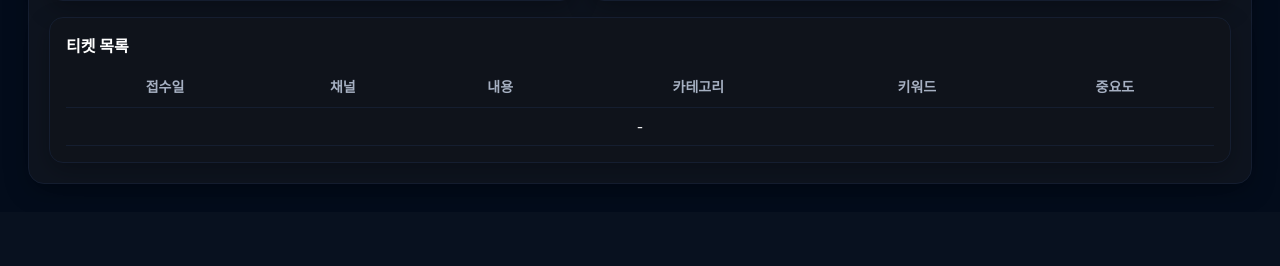
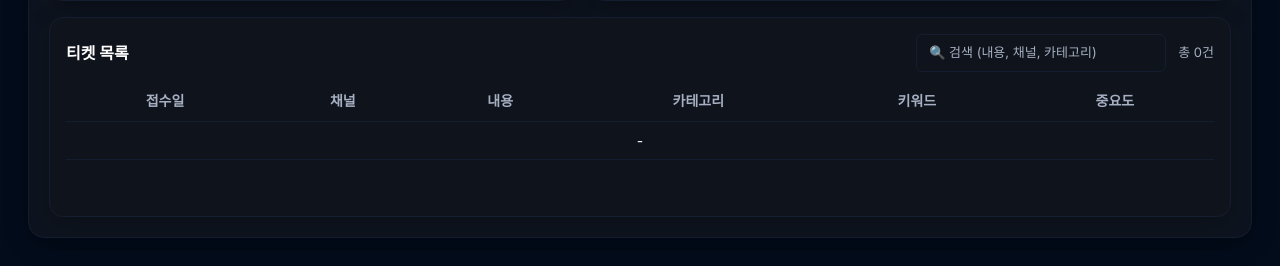
Before and after one commit to ghwo6/ClaraCS, a Flask app: page /classify in a window 1280 px wide. Shown: the part 723-989 px from the top of the page. Before the commit the page ends 907 px from the top, so only its background shows below. Run offline with Flask 3, Linux system fonts and the light colour scheme; parts of the project's set-up code (start-up, migrations or seed data) failed here and were passed over; some libraries are stand-ins or nearby versions.

Commit message:
Feat: 자동 분류 > 티켓 페이지네이션 적용, 검색기능 추가

```diff
--- a/static/css/classify.css
+++ b/static/css/classify.css
@@ -110,3 +110,93 @@
 @keyframes spin {
   to { transform: rotate(360deg); }
 }
+
+/* 티켓 목록 헤더 */
+.ticket-header {
+  display: flex;
+  justify-content: space-between;
+  align-items: center;
+  margin-bottom: 8px;
+}
+
+.ticket-controls {
+  display: flex;
+  align-items: center;
+  gap: 12px;
+}
+
+/* 검색 입력창 */
+.search-input {
+  padding: 8px 12px;
+  border: 1px solid var(--line);
+  border-radius: 6px;
+  background: var(--bg-card);
+  color: var(--text);
+  font-size: 13px;
+  width: 250px;
+  transition: all 0.2s;
+}
+
+.search-input:focus {
+  outline: none;
+  border-color: var(--brand);
+  box-shadow: 0 0 0 3px rgba(59, 130, 246, 0.1);
+}
+
+.search-input::placeholder {
+  color: var(--muted);
+}
+
+/* 티켓 카운트 */
+.ticket-count {
+  font-size: 13px;
+  color: var(--muted);
+  font-weight: 500;
+}
+
+/* 페이지네이션 */
+.pagination {
+  display: flex;
+  justify-content: center;
+  align-items: center;
+  gap: 8px;
+  margin-top: 16px;
+  padding: 12px 0;
+}
+
+.pagination button {
+  padding: 6px 12px;
+  border: 1px solid var(--line);
+  background: var(--bg-card);
+  color: var(--text);
+  border-radius: 6px;
+  cursor: pointer;
+  font-size: 13px;
+  font-weight: 500;
+  transition: all 0.2s;
+  min-width: 36px;
+}
+
+.pagination button:hover:not(:disabled) {
+  background: var(--brand);
+  color: white;
+  border-color: var(--brand);
+}
+
+.pagination button.active {
+  background: var(--brand);
+  color: white;
+  border-color: var(--brand);
+  font-weight: 600;
+}
+
+.pagination button:disabled {
+  opacity: 0.4;
+  cursor: not-allowed;
+}
+
+.pagination .page-info {
+  font-size: 13px;
+  color: var(--muted);
+  margin: 0 8px;
+}
--- a/static/js/auto_classify.js
+++ b/static/js/auto_classify.js
@@ -293,11 +293,91 @@ function renderReliability(r, ui) {
   `;
 }
 
+// 티켓 데이터 저장 (페이지네이션/검색용)
+let allTickets = [];
+let filteredTickets = [];
+let currentPage = 1;
+const ITEMS_PER_PAGE = 30;
+
 function renderTicketTableFromAll(all_by_category) {
   const tbody = document.getElementById("ticketTableBody");
   if (!tbody) return;
-  const rows = flatAllByCategory(all_by_category); // 전체 티켓
-  tbody.innerHTML = rows.map(t => `
+
+  // 전체 티켓 저장
+  allTickets = flatAllByCategory(all_by_category);
+  filteredTickets = [...allTickets];
+  currentPage = 1;
+
+  // 티켓 카운트 업데이트
+  updateTicketCount(allTickets.length);
+
+  // 검색 이벤트 바인딩
+  bindSearchEvent();
+
+  // 첫 페이지 렌더링
+  renderTicketTable();
+}
+
+function updateTicketCount(count) {
+  const countEl = document.getElementById("ticket-count");
+  if (countEl) {
+    countEl.textContent = `총 ${count.toLocaleString()}건`;
+  }
+}
+
+function bindSearchEvent() {
+  const searchInput = document.getElementById("ticket-search");
+  if (!searchInput) return;
+
+  // 이미 바인딩 되었으면 스킵
+  if (searchInput.dataset.bound) return;
+  searchInput.dataset.bound = 'true';
+
+  searchInput.addEventListener('input', function(e) {
+    const keyword = e.target.value.toLowerCase().trim();
+
+    if (!keyword) {
+      // 검색어가 없으면 전체 표시
+      filteredTickets = [...allTickets];
+    } else {
+      // 검색 필터링 (내용, 채널, 카테고리)
+      filteredTickets = allTickets.filter(t => {
+        return (
+          (t.content && t.content.toLowerCase().includes(keyword)) ||
+          (t.channel && t.channel.toLowerCase().includes(keyword)) ||
+          (t.category && t.category.toLowerCase().includes(keyword))
+        );
+      });
+    }
+
+    // 첫 페이지로 리셋
+    currentPage = 1;
+    updateTicketCount(filteredTickets.length);
+    renderTicketTable();
+  });
+}
+
+function renderTicketTable() {
+  const tbody = document.getElementById("ticketTableBody");
+  if (!tbody) return;
+
+  // 페이지네이션 계산
+  const totalPages = Math.ceil(filteredTickets.length / ITEMS_PER_PAGE);
+  const startIdx = (currentPage - 1) * ITEMS_PER_PAGE;
+  const endIdx = startIdx + ITEMS_PER_PAGE;
+  const pageTickets = filteredTickets.slice(startIdx, endIdx);
+
+  // 티켓이 없을 때
+  if (pageTickets.length === 0) {
+    tbody.innerHTML = `<tr><td colspan="6" style="text-align:center; padding:40px; color:var(--muted);">
+      ${filteredTickets.length === 0 && allTickets.length > 0 ? '검색 결과가 없습니다.' : '티켓 데이터가 없습니다.'}
+    </td></tr>`;
+    renderPagination(0, 0);
+    return;
+  }
+
+  // 티켓 렌더링
+  tbody.innerHTML = pageTickets.map(t => `
     <tr>
       <td>${t.received_at}</td>
       <td>${t.channel}</td>
@@ -307,7 +387,82 @@ function renderTicketTableFromAll(all_by_category) {
       <td class="right">${t.importance}</td>
     </tr>
   `).join("");
+
+  // 페이지네이션 렌더링
+  renderPagination(currentPage, totalPages);
 }
+
+function renderPagination(current, total) {
+  const paginationEl = document.getElementById("ticket-pagination");
+  if (!paginationEl) return;
+
+  if (total <= 1) {
+    paginationEl.innerHTML = '';
+    return;
+  }
+
+  let html = '';
+
+  // 이전 버튼
+  html += `<button onclick="goToPage(${current - 1})" ${current <= 1 ? 'disabled' : ''}>‹ 이전</button>`;
+
+  // 페이지 번호
+  const maxButtons = 5;
+  let startPage = Math.max(1, current - Math.floor(maxButtons / 2));
+  let endPage = Math.min(total, startPage + maxButtons - 1);
+
+  // 시작 페이지 조정
+  if (endPage - startPage < maxButtons - 1) {
+    startPage = Math.max(1, endPage - maxButtons + 1);
+  }
+
+  // 첫 페이지
+  if (startPage > 1) {
+    html += `<button onclick="goToPage(1)">1</button>`;
+    if (startPage > 2) {
+      html += `<span class="page-info">...</span>`;
+    }
+  }
+
+  // 페이지 버튼들
+  for (let i = startPage; i <= endPage; i++) {
+    html += `<button onclick="goToPage(${i})" class="${i === current ? 'active' : ''}">${i}</button>`;
+  }
+
+  // 마지막 페이지
+  if (endPage < total) {
+    if (endPage < total - 1) {
+      html += `<span class="page-info">...</span>`;
+    }
+    html += `<button onclick="goToPage(${total})">${total}</button>`;
+  }
+
+  // 다음 버튼
+  html += `<button onclick="goToPage(${current + 1})" ${current >= total ? 'disabled' : ''}>다음 ›</button>`;
+
+  // 페이지 정보
+  html += `<span class="page-info">${current} / ${total} 페이지</span>`;
+
+  paginationEl.innerHTML = html;
+}
+
+function goToPage(page) {
+  const totalPages = Math.ceil(filteredTickets.length / ITEMS_PER_PAGE);
+
+  if (page < 1 || page > totalPages) return;
+
+  currentPage = page;
+  renderTicketTable();
+
+  // 테이블 상단으로 스크롤
+  const ticketCard = document.querySelector('.card--tickets');
+  if (ticketCard) {
+    ticketCard.scrollIntoView({ behavior: 'smooth', block: 'start' });
+  }
+}
+
+// 전역 함수로 등록
+window.goToPage = goToPage;
 
 // ---------- 로딩 표시 (body 영역 가운데) ----------
 function showClassifyLoading(show) {
@@ -456,10 +611,22 @@ function clearUIToInitial() {
   const ch  = document.getElementById("channelCards");
   const rel = document.getElementById("reliabilityBox");
   const tik = document.getElementById("ticketTableBody");
+  const pagination = document.getElementById("ticket-pagination");
+  const searchInput = document.getElementById("ticket-search");
+
   if (cat) cat.innerHTML = `<tr><td colspan="4">[분류 실행]을 눌러 데이터를 불러오세요</td></tr>`;
   if (ch)  ch.innerHTML  = "";
   if (rel) rel.innerHTML = `-`;
   if (tik) tik.innerHTML = `<tr><td colspan="6">-</td></tr>`;
+  if (pagination) pagination.innerHTML = '';
+  if (searchInput) searchInput.value = '';
+
+  // 티켓 데이터 초기화
+  allTickets = [];
+  filteredTickets = [];
+  currentPage = 1;
+  updateTicketCount(0);
+
   setLastRunLabel("-"); // 라벨도 초기화
 }
 
@@ -490,7 +657,10 @@ window.resetClassification = function resetClassification() {
       // 완전 초기 상태 보장
       clearUIToInitial();
     }
-  } catch { /* 무시 */ }
+  } catch(e) {
+    console.error('복원 실패:', e);
+    clearUIToInitial();
+  }
 })();
 
 
--- a/templates/classify.html
+++ b/templates/classify.html
@@ -105,7 +105,13 @@
 
       <!-- 3x1 + 3x2 : 티켓 목록(하단 전체 폭) -->
       <div class="card card--tickets">
-        <strong>티켓 목록</strong>
+        <div class="ticket-header">
+          <strong>티켓 목록</strong>
+          <div class="ticket-controls">
+            <input type="text" id="ticket-search" class="search-input" placeholder="🔍 검색 (내용, 채널, 카테고리)">
+            <span id="ticket-count" class="ticket-count">총 0건</span>
+          </div>
+        </div>
         <table class="table" style="margin-top:8px;">
           <thead>
             <tr>
@@ -116,6 +122,9 @@
             <tr><td colspan="6">-</td></tr>
           </tbody>
         </table>
+        <div class="pagination" id="ticket-pagination">
+          <!-- 페이지네이션 버튼이 여기에 동적으로 생성됩니다 -->
+        </div>
       </div>
 
     </div>
```
